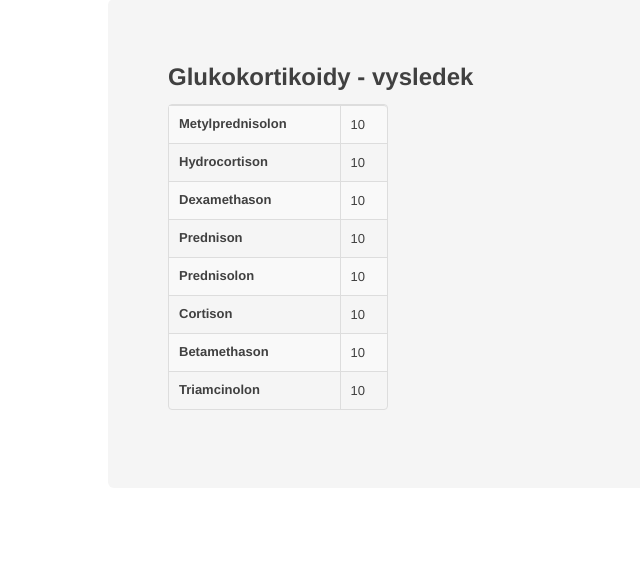
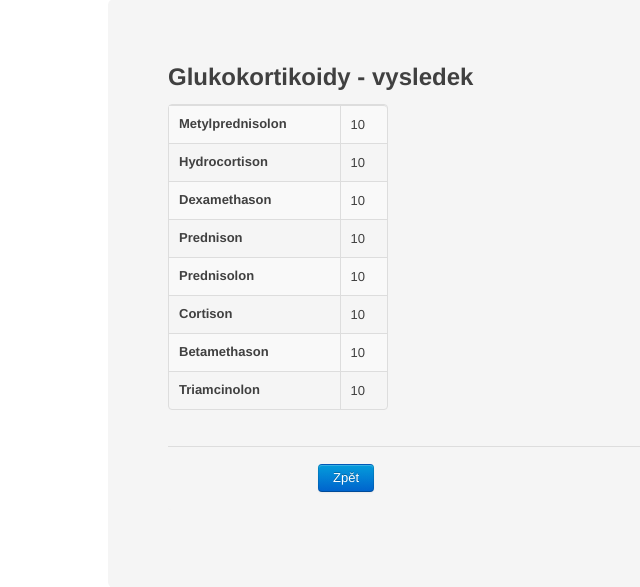
Before and after one commit to JirkaV/med, a Django app: template glukokortikoidy/templates/glukokortikoidy.html in a window 1280 px wide. Shown: the part 61-648 px from the top of the page, without its empty margins (62-702 px from the left). Run offline with Django 3.2, Linux system fonts and the light colour scheme; the template is opened without the code that fills it: most values are stand-ins (such as "Sample title", 1, 10 or a date in 2020); parts of the project's set-up code (start-up, migrations or seed data) failed here and were passed over.

Commit message:
provided requested "back" button on the results page

```diff
--- a/glukokortikoidy/templates/glukokortikoidy.html
+++ b/glukokortikoidy/templates/glukokortikoidy.html
@@ -48,5 +48,8 @@
         </table>
       </div>
     </div>
+    <div class="actions">
+      <a href="{% url glukokortikoidy_calculator %}" class="btn info primary">Zpět</a>
+    </div>
 
 {% endblock %}
```
